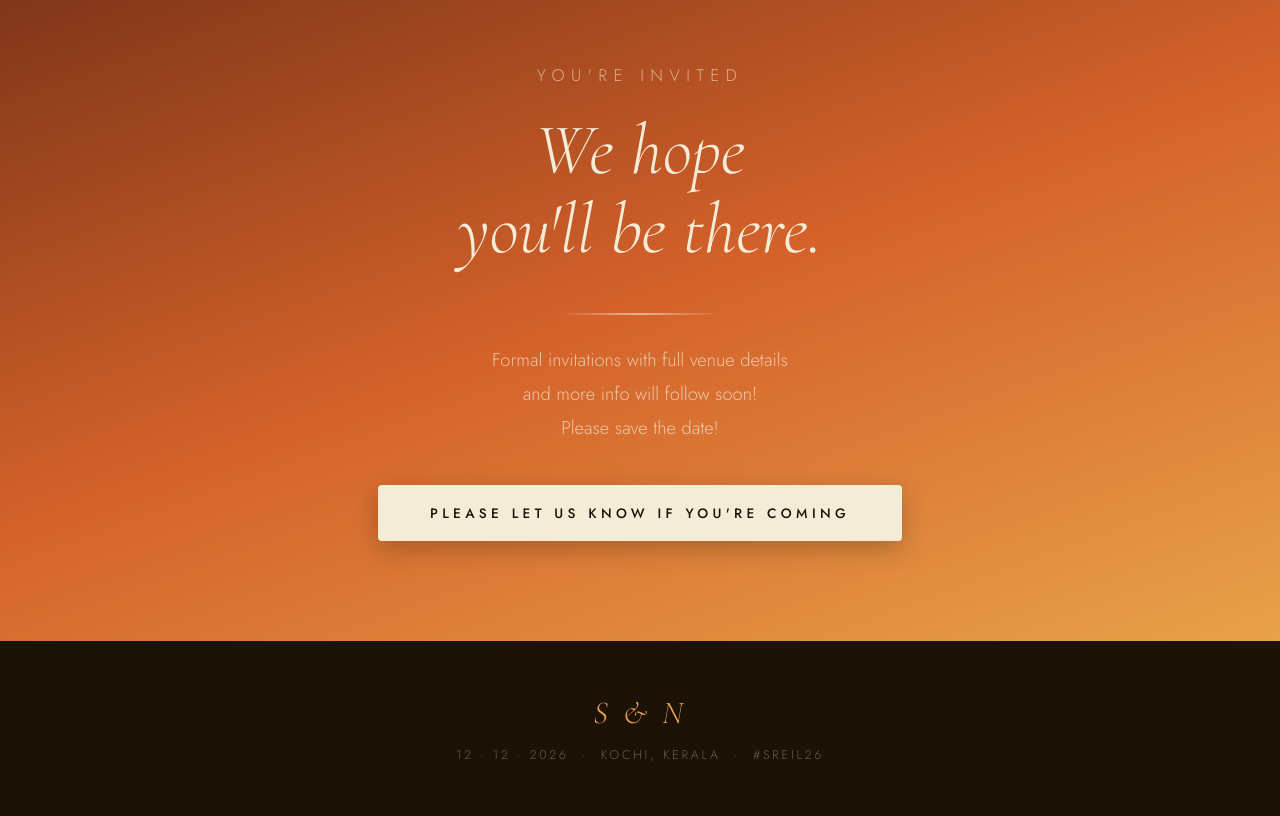
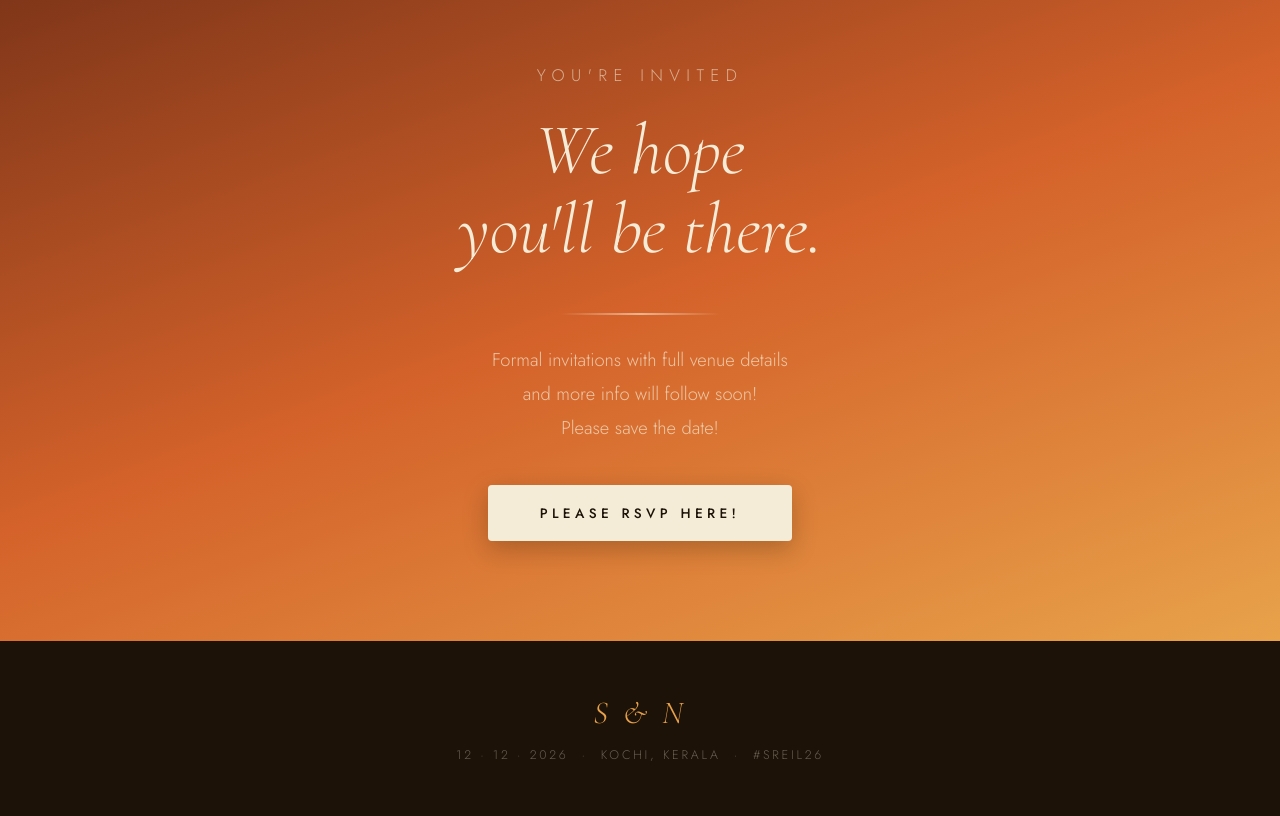
Before and after one commit to sreil-26/SaveTheDate_S-N, a plain HTML site: page index.html in a window 1280 px wide. Shown: the part 3071-3887 px from the top of the page. Drawn offline with nearby package versions, Linux system fonts and the light colour scheme.

Commit message:
Update index.html

```diff
--- a/index.html
+++ b/index.html
@@ -537,7 +537,7 @@
     Please save the date!
   </p>
   <a href="https://forms.gle/7hdfmiEv3bX3zxDo7" target="_blank" class="rsvp-btn reveal reveal-delay-4">
-    Please let us know if you're coming
+    Please RSVP here!
   </a>
 </section>
 
```
